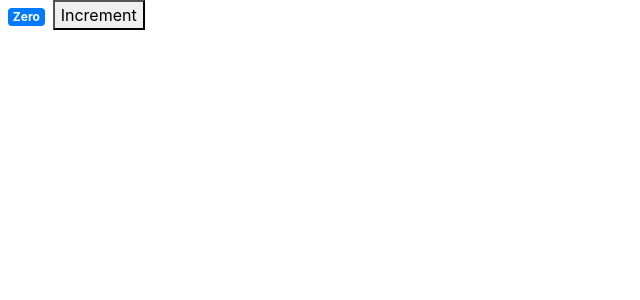
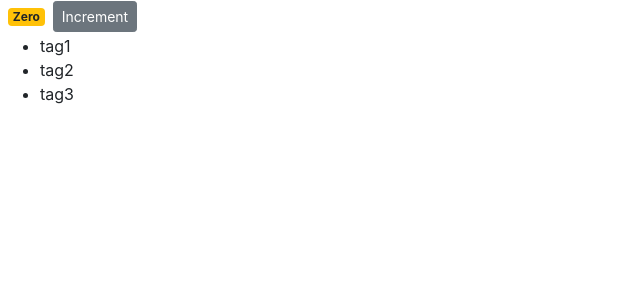
Before and after one commit to surfturk/counter-app, a React (Create React App) app: page / in a window 1280 px wide. Shown: the top 300 px of the page, without its empty margins (0-640 px from the left). Built offline with nearby package versions, Linux system fonts and the light colour scheme.

Commit message:
started adding li tags, added logic for changing color of number button

```diff
--- a/package.json
+++ b/package.json
@@ -6,7 +6,7 @@
     "@testing-library/jest-dom": "^4.2.4",
     "@testing-library/react": "^9.3.2",
     "@testing-library/user-event": "^7.1.2",
-    "bootstrap": "^4.1.1",
+    "bootstrap": "^4.5.3",
     "react": "^16.14.0",
     "react-dom": "^16.14.0",
     "react-scripts": "3.4.3"
--- a/src/components/counter.jsx
+++ b/src/components/counter.jsx
@@ -3,14 +3,36 @@
 class Counter extends Component {
   state = {
     count: 0,
+    tags: ["tag1", "tag2", "tag3"],
   };
+
+  handleIncrement = () => {
+    this.setState({ count: this.state.count + 1 });
+  };
+
   render() {
     return (
       <div>
-        <span className="badge badge-primary m-2">{this.formatCount()}</span>
-        <button>Increment</button>
+        <span className={this.getBadgeClasses()}>{this.formatCount()}</span>
+        <button
+          onClick={this.handleIncrement}
+          className="btn btn-secondary btn-sm"
+        >
+          Increment
+        </button>
+        <ul>
+          {this.state.tags.map((tag) => (
+            <li key={tag}>{tag}</li>
+          ))}
+        </ul>
       </div>
     );
+  }
+
+  getBadgeClasses() {
+    let classes = "badge m-2 badge-";
+    classes += this.state.count === 0 ? "warning" : "primary;";
+    return classes;
   }
 
   formatCount() {
```
Also changed, not shown: 1 other file (tests, documents, lock files or other folders).
